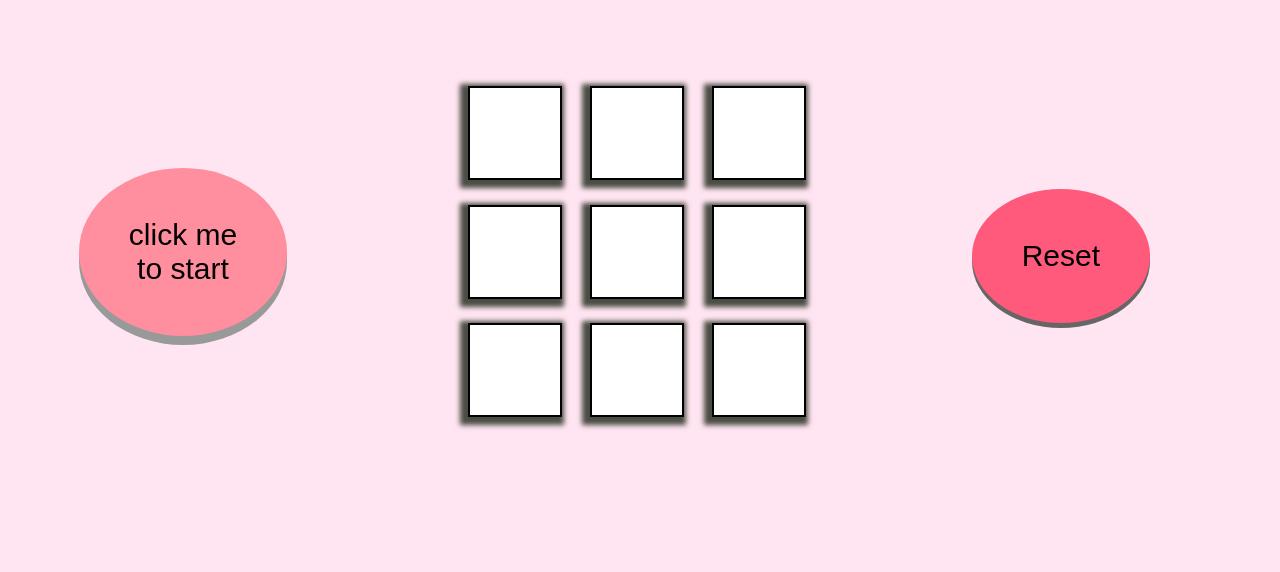
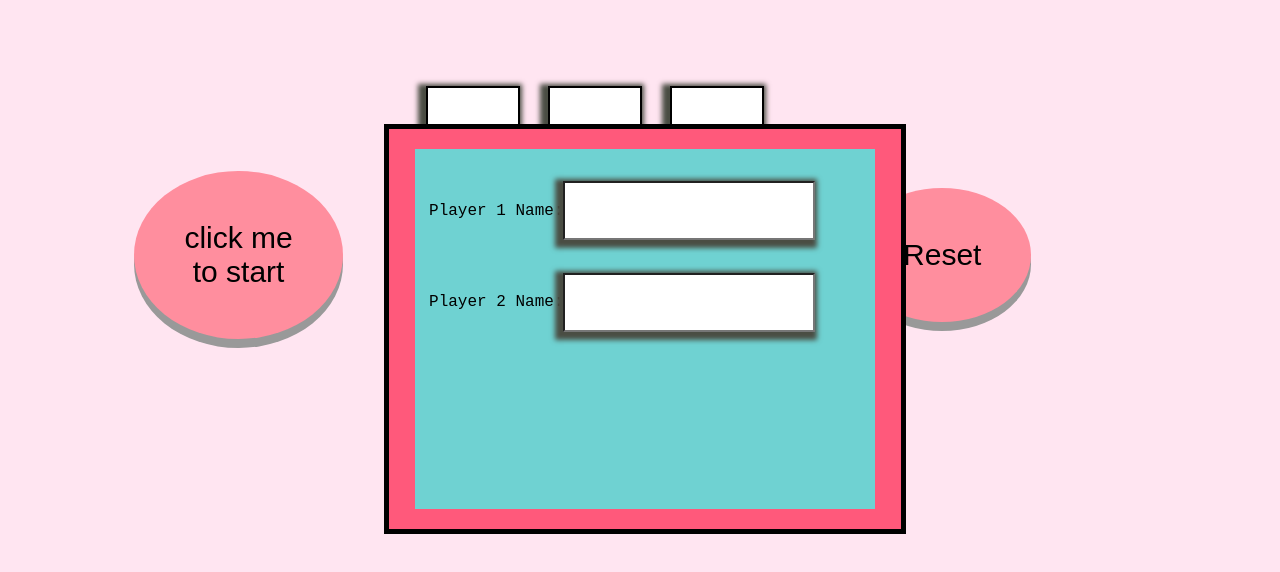
Before and after one commit to RealAmritThapa/Tic-Tac-Toe, a plain HTML site: page index.html in a window 1280 px wide. Shown: the part 116-688 px from the top of the page. Drawn offline with Linux system fonts and the light colour scheme.

Commit message:
added name box

```diff
--- a/index.html
+++ b/index.html
@@ -10,7 +10,15 @@
   <body>
     <h1>Tic-Tac-Toe</h1>
     <h2></h2>
+    <div class="container">
+      <div class="click-button">
+        <button class="click" type="button" id="click">
+          click me <br />
+          to start
+        </button>
+      </div>
 
+      <div class="table">
         <form class="box">
           <div class="top-row">
             <input class="top-left" id="top-left" />
@@ -18,14 +26,9 @@
             <input class="top-right" id="top-right" />
           </div>
           <div class="middle-row">
-        <button class="click" type="button" id="click">
-          click me <br />
-          to start
-        </button>
             <input class="middle-left" id="middle-left" />
             <input class="middle-middle" id="middle-middle" />
             <input class="middle-right" id="middle-right" />
-        <button class="reset">Reset</button>
           </div>
 
           <div class="bottom-row">
@@ -34,6 +37,25 @@
             <input class="bottom-right" id="bottom-right" />
           </div>
         </form>
+      </div>
+      <div class="reset-button">
+        <button type="submit" class="reset">Reset</button>
+      </div>
+      <div class="background">
+    <div class="info">
+      <div class="dec">
+        <div class="player-1">
+          <label class="name1">Player 1 Name: </label>
+          <input class="name" />
+        </div>
+        <div class="player-2">
+          <label class="name2">Player 2 Name: </label>
+          <input class="name" />
+        </div>
+      </div>
+    </div>
+    </div>
+
   </body>
   <script src="main.js"></script>
 </html>
--- a/main.js
+++ b/main.js
@@ -237,3 +237,7 @@ function check_winnnero() {
     winner.textContent = "Player 2 Won";
   }
 }
+
+document.querySelector(".reset").addEventListener("click", () => {
+  console.log("hello");
+});
--- a/style.css
+++ b/style.css
@@ -5,6 +5,7 @@ body {
 }
 h1 {
   text-align: center;
+  align-self: center;
   font-size: 60px;
   border-bottom: 5px solid black;
   max-width: 100%;
@@ -22,9 +23,6 @@ h2 {
   font-size: 30px;
   text-align: center;
   cursor: pointer;
-  margin: 4px 2px;
-  position: absolute;
-  right: 10%;
   padding: 50px 50px;
   box-shadow: 0 9px #999;
 }
@@ -35,19 +33,22 @@ h2 {
   font-size: 30px;
   text-align: center;
   cursor: pointer;
-  margin: 4px 2px;
-  position: absolute;
-  left: 6%;
   padding: 50px 50px;
   box-shadow: 0 9px #999;
 }
 
-.reset,
+.reset:active {
+  background-color: #ff597b;
+  box-shadow: 0 5px #666;
+  transform: translateY(4px);
+}
+
 .click:active {
   background-color: #ff597b;
   box-shadow: 0 5px #666;
   transform: translateY(4px);
 }
+
 input {
   font-size: 400%;
   text-align: center;
@@ -57,22 +58,19 @@ input {
 }
 .box {
   display: flex;
-  align-items: center;
-  justify-content: center;
   flex-direction: column;
-  margin: 10px;
 }
 .top-row {
   display: flex;
   align-items: center;
   justify-content: center;
-  margin-bottom: 2%;
+  margin-bottom: 10%;
 }
 .middle-row {
   display: flex;
   align-items: center;
   justify-content: center;
-  margin-bottom: 2%;
+  margin-bottom: 10%;
 }
 .bottom-row {
   display: flex;
@@ -105,3 +103,50 @@ input {
   height: 50px;
   border: 2px solid black;
 }
+.container {
+  display: flex;
+  justify-content: space-between;
+  align-items: center;
+  margin-left: 10%;
+  margin-right: 10%;
+}
+.info {
+  display: flex;
+  border: 5px solid black;
+  flex-direction: column;
+  justify-content: center;
+  align-items: center;
+  position: absolute;
+  top: 30%;
+  left: 30%;
+  width: 40%;
+  height: 50%;
+  background-color: #ff597b;
+}
+
+.name {
+  width: 50%;
+  text-align: left;
+  height: 15px;
+  font-size: large;
+}
+.player-1,
+.player-2 {
+  display: flex;
+  width: 90%;
+  margin-top: 7%;
+  justify-content: center;
+}
+
+.name2,
+.name1 {
+  align-self: center;
+}
+.dec {
+  background-color: rgb(111, 210, 210);
+  width: 90%;
+  height: 90%;
+}
+
+.background {
+}
```
Lines whose indentation alone changed are shown as unchanged.
